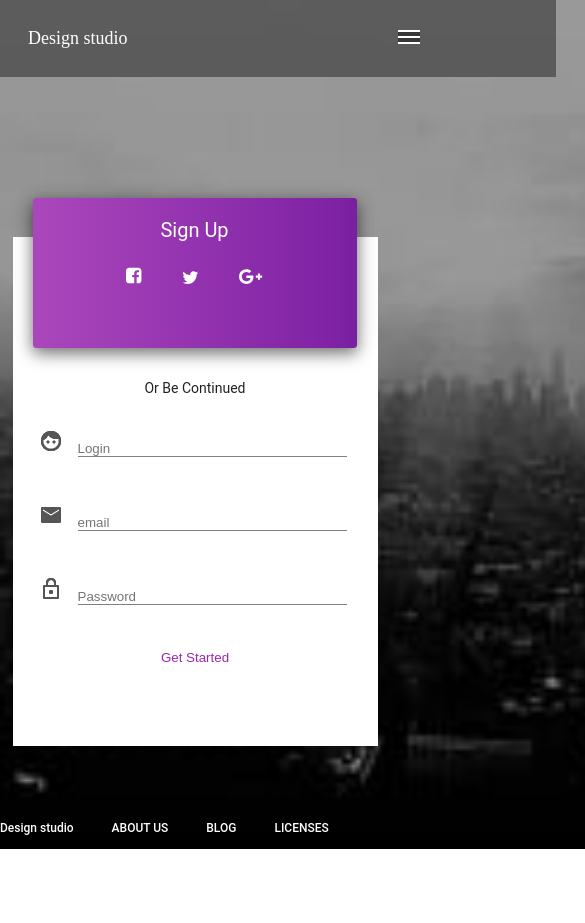
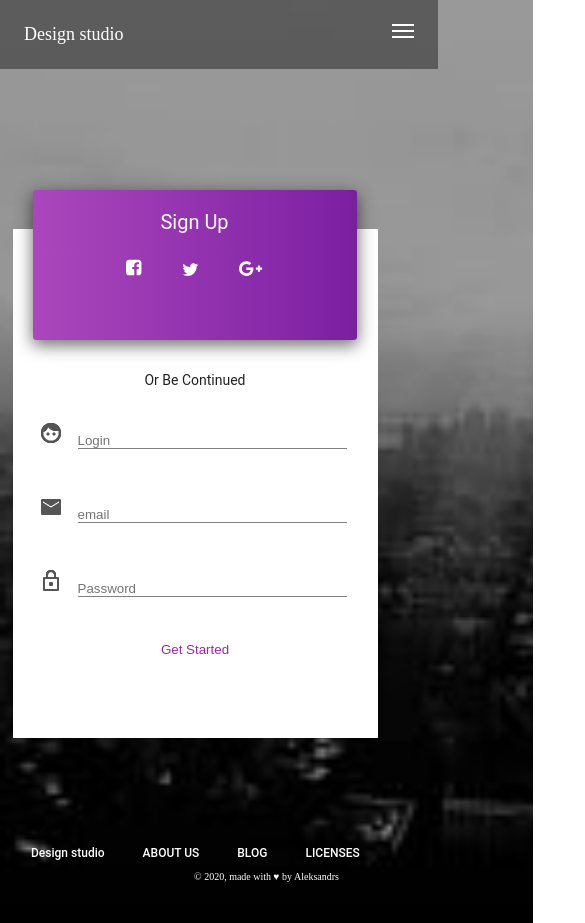
Before and after one commit to razinsprod/tablet-homework, a plain HTML site: page index.html in a window 390 px wide. Shown: the top 923 px of the page, 585 px wide, since content can reach past the window. Before the commit the page ends 849 px from the top, so only its background shows below. Drawn offline with Linux system fonts and the light colour scheme.

Commit message:
completed

```diff
--- a/css/style.css
+++ b/css/style.css
@@ -19,46 +19,39 @@ a {
 header {
   max-width: 1139px;
   margin: 38px auto 0 auto;
+  display:flex;
+  justify-content: space-between;
 
 }
 
 @media screen and (max-width:786px) {
   header {
-    width: 500px;
+    width: 100%;
     background: rgba(0, 0, 0, 0.4);
     margin-top: 0;
     margin-bottom: 52px;
     padding: 28px;
   }
 }
-.toggle {
 
-width: 18px;
-height: 10px;
-margin-left: 266px;
-display: none;
-}
 
 @media screen and (max-width:425px) {
-  .toggle {
-  width:22px;
-  height: 14px;
-  background: rgba(0, 0, 0, 0.4);
-  display: inline-block;
-  }
-  .rectangle2 {
-    background: #E5E5E5;
-  }
 
+  header{
+    width: 100%;
+    background: rgba(0, 0, 0, 0.4);
+    padding: 24px;
+    display: flex;
+
+}
   .menu {
-    content:url('../images/menu.png')
+    content:url('../images/menu.png');
   }
 
  #top-menu {
    display: none;
  }
 }
-
 
 
 #logo {
@@ -206,6 +199,27 @@ footer {
   justify-content: space-between;
 }
 
+@media screen and (max-width:786px) {
+  footer {
+    width: 471px;
+    margin-top: 0;
+    margin-top: 74px;
+    padding: 31px;
+    display: block;
+  }
+  footer p {
+      text-align: center;
+  }
+}
+
+@media screen and (max-width:324px) {
+  footer {
+    width: 324px;
+    margin-top: 66px;
+    padding: 28px;
+  }
+}
+
 /* Объединение и ставит в строчку в одну навигационую панель*/
 #foot-menu a, footer p{
  color:#fff;
```
Also changed, not shown: index.html (+3 -3 lines).
